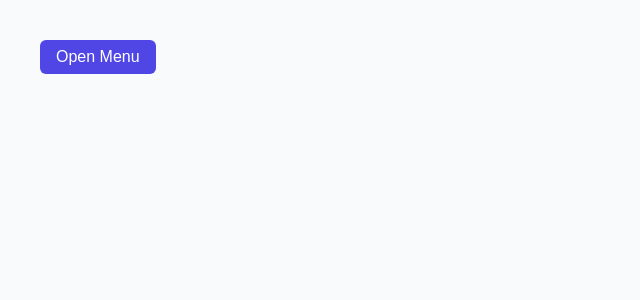
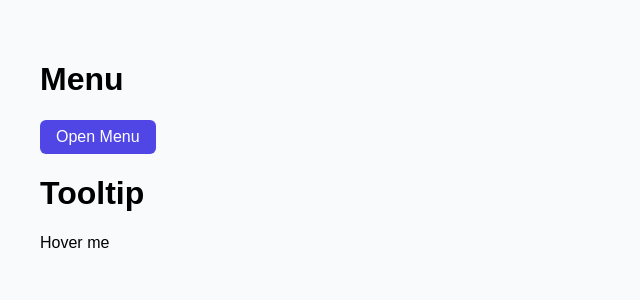
Before and after one commit to DaniiM/vueless-ui, a Vue app: page / in a window 1280 px wide. Shown: the top 300 px of the page, without its empty margins (0-640 px from the left). Built offline with nearby package versions, Linux system fonts and the light colour scheme.

Commit message:
feat: added basic tooltip logic

```diff
--- a/src/App.vue
+++ b/src/App.vue
@@ -1,9 +1,11 @@
 <script setup>
-import { Menu, MenuButton, MenuItems, MenuItem } from './index.js'
+import { Menu, MenuButton, MenuItems, MenuItem } from './index.js' // menu import
+import { Tooltip, TooltipTrigger, TooltipContent } from './index.js' // tooltip import
 
 </script>
 
 <template>
+  <h1>Menu</h1>
   <Menu>
     <MenuButton>Open Menu</MenuButton>
 
@@ -13,6 +15,12 @@ import { Menu, MenuButton, MenuItems, MenuItem } from './index.js'
       <MenuItem>Logout</MenuItem>
     </MenuItems>
   </Menu>
+
+  <h1>Tooltip</h1>
+  <Tooltip>
+    <TooltipTrigger>Hover me</TooltipTrigger>
+    <TooltipContent>Hello</TooltipContent>
+  </Tooltip>
 </template>
 
 <style>
@@ -20,6 +28,14 @@ body {
   font-family: Arial, sans-serif;
   padding: 2rem;
   background-color: #f9fafb;
+}
+
+.divider {
+  margin-top: 20px;
+  background-color: black;
+  height: 2px;
+  width: 100%;
+
 }
 
 .dropdown-enter-active,
--- a/src/components/menu/MenuItems.vue
+++ b/src/components/menu/MenuItems.vue
@@ -2,8 +2,6 @@
 import { useMenuContext } from './useMenuContext'
 
 const menu = useMenuContext()
-
-console.log(menu.isOpen.value)
 </script>
 
 <template>
--- /dev/null
+++ b/src/components/tooltip/Tooltip.vue
@@ -0,0 +1,31 @@
+<script setup>
+import { ref, provide } from 'vue'
+import { TOOLTIP_CTX } from './context'
+
+const isOpen = ref(false)
+const triggerRef = ref(null)
+const contentRef = ref(null)
+
+function open() {
+    isOpen.value = true
+}
+
+function close() {
+    isOpen.value = false
+}
+
+provide(TOOLTIP_CTX, {
+  isOpen,
+  open,
+  close,
+  triggerRef,
+  contentRef
+})
+</script>
+
+<template>
+    <slot/>
+</template>
+
+<style scoped>
+</style>
--- /dev/null
+++ b/src/components/tooltip/TooltipContent.vue
@@ -0,0 +1,22 @@
+<script setup>
+import { ref, onMounted } from 'vue'
+import { useTooltipContext } from './useTooltipContext'
+
+const { isOpen, contentRef } = useTooltipContext()
+
+const el = ref(null)
+
+onMounted(() => {
+  contentRef.value = el.value
+})
+</script>
+
+<template>
+  <div
+    v-if="isOpen"
+    ref="el"
+    role="tooltip"
+  >
+    <slot />
+  </div>
+</template>
--- /dev/null
+++ b/src/components/tooltip/TooltipTrigger.vue
@@ -0,0 +1,24 @@
+<script setup>
+import { ref, onMounted } from 'vue'
+import { useTooltipContext } from './useTooltipContext'
+
+const { open, close, triggerRef } = useTooltipContext()
+
+const el = ref(null)
+
+onMounted(() => {
+  triggerRef.value = el.value
+})
+</script>
+
+<template>
+    <span
+      ref="el"
+      @mouseenter="open"
+      @mouseleave="close"
+      @focus="open"
+      @blur="close"
+    >
+      <slot />
+    </span>
+  </template>
--- /dev/null
+++ b/src/components/tooltip/context.js
@@ -0,0 +1 @@
+export const TOOLTIP_CTX = Symbol('tooltip')
--- /dev/null
+++ b/src/components/tooltip/useTooltipContext.js
@@ -0,0 +1,12 @@
+import { inject } from 'vue'
+import { TOOLTIP_CTX } from './context'
+
+export function useTooltipContext() {
+  const tooltip = inject(TOOLTIP_CTX)
+
+  if (!tooltip) {
+    throw new Error('Tooltip components must be used inside <Tooltip>')
+  }
+
+  return tooltip
+}
--- a/src/index.js
+++ b/src/index.js
@@ -1,4 +1,10 @@
+// Menu
 export { default as Menu } from './components/menu/Menu.vue'
 export { default as MenuButton } from './components/menu/MenuButton.vue'
 export { default as MenuItems } from './components/menu/MenuItems.vue'
 export { default as MenuItem } from './components/menu/MenuItem.vue'
+
+// Tooltip
+export { default as Tooltip } from './components/tooltip/Tooltip.vue'
+export { default as TooltipTrigger } from './components/tooltip/TooltipTrigger.vue'
+export { default as TooltipContent } from './components/tooltip/TooltipContent.vue'
```
